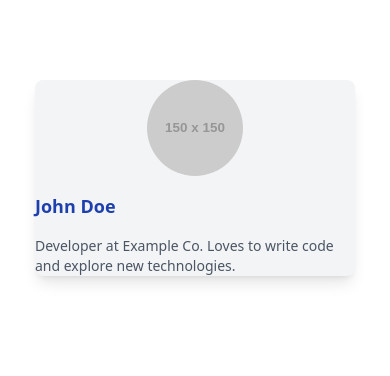
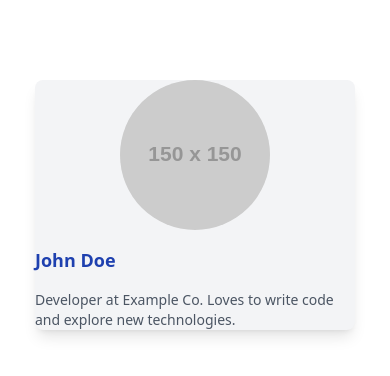
Before and after one commit to Nshizirungurw/alx-fe-reactjs, a React (Vite) app in the folder tailwind-react-integration/: page / in a window 390 px wide. Shown: the top 376 px of the page. Built offline with nearby package versions, Linux system fonts and the light colour scheme.

Commit message:
initial commit

```diff
--- a/tailwind-react-integration/src/components/UserProfile.jsx
+++ b/tailwind-react-integration/src/components/UserProfile.jsx
@@ -3,7 +3,7 @@
 function UserProfile() {
     return (
       <div className="user-profile sm:p-4 bg-gray-100 mx-auto my-20 rounded-lg shadow-lg md:p-8 md:max-w-sm max-w-xs">
-        <img src="https://via.placeholder.com/150" alt="User" className='h-24 w-24 rounded-full md:w-36 md:h-36 mx-auto' />
+        <img src="https://via.placeholder.com/150" alt="User" className='sm:h-24 sm:w-24 rounded-full md:w-36 md:h-36 mx-auto' />
         <h1 className=' text-lg md:text-xl text-blue-800 my-4 font-bold'>John Doe</h1>
         <p className='text-sm text-gray-600 md:text-base'>Developer at Example Co. Loves to write code and explore new technologies.</p>
       </div>
```
